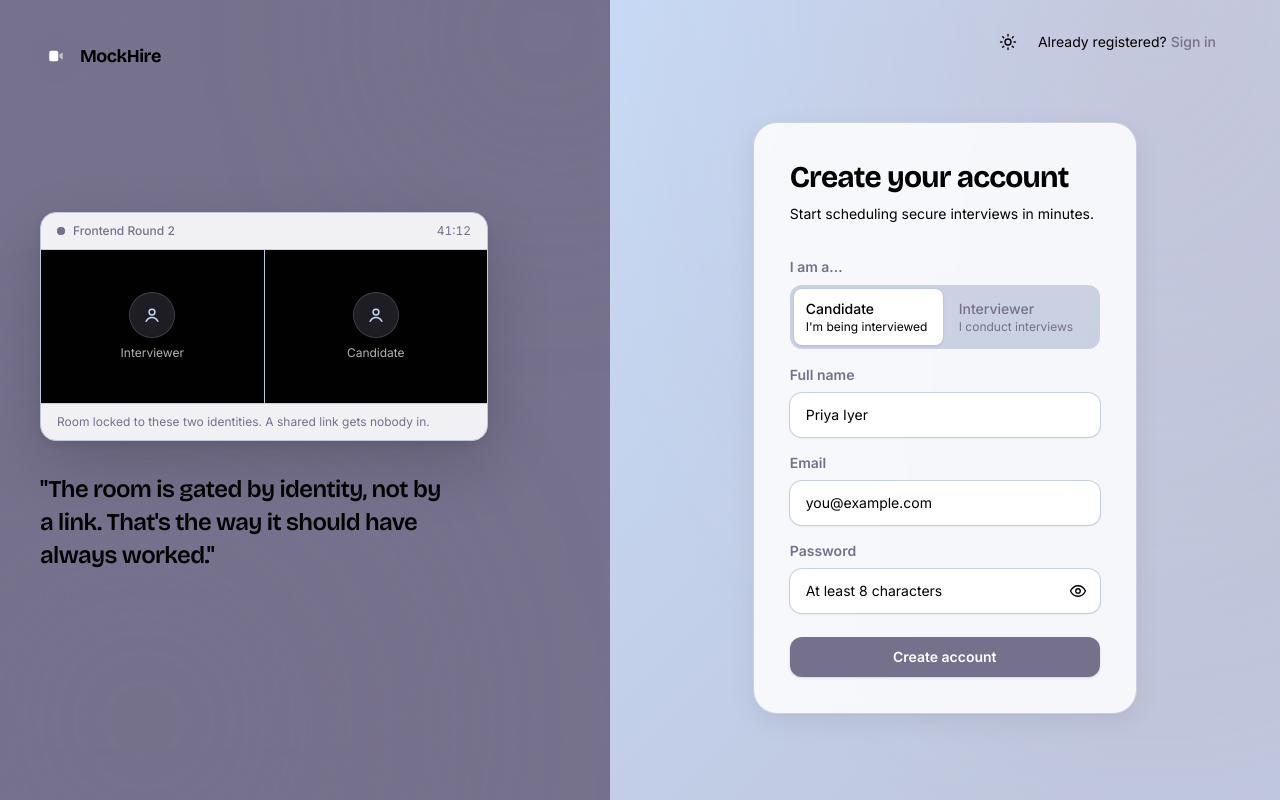
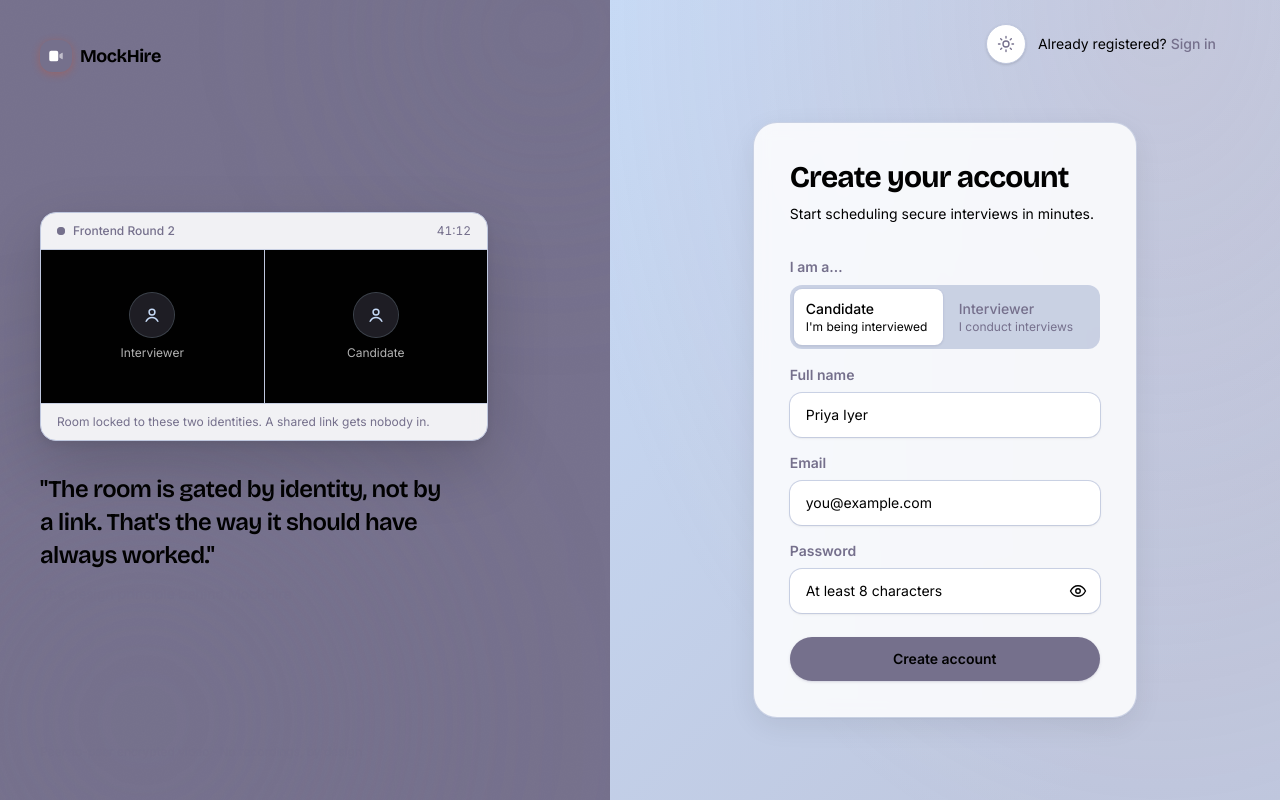
Before and after one commit to altafshaikh7/mockhire-video-interview-platform, a React (Vite) app in the folder client/: page /register in a window 1280 px wide. Built offline with nearby package versions, Linux system fonts and the light colour scheme; no server answers.

Commit message:
style: refine reusable UI components

```diff
--- a/client/src/components/ui.jsx
+++ b/client/src/components/ui.jsx
@@ -9,7 +9,7 @@ import { effectiveTheme, toggleTheme } from "../lib/theme";
 export function Logo({ dark = false }) {
   return (
     <Link to="/" className="flex items-center gap-2 select-none">
-      <span className="grid h-8 w-8 place-items-center rounded-lg bg-accent-600 shadow-[0_2px_8px_rgba(117,112,140,0.35)]">
+      <span className="grid h-8 w-8 place-items-center rounded-xl bg-accent-600 shadow-[0_2px_8px_rgba(240,68,11,0.28)]">
         <svg viewBox="0 0 24 24" className="h-4.5 w-4.5 fill-white" aria-hidden>
           <path d="M3 7.5A2.5 2.5 0 0 1 5.5 5h7A2.5 2.5 0 0 1 15 7.5v9a2.5 2.5 0 0 1-2.5 2.5h-7A2.5 2.5 0 0 1 3 16.5v-9Z" />
           <path d="M16.5 10.1l3.2-2.2a.8.8 0 0 1 1.3.66v6.88a.8.8 0 0 1-1.3.66l-3.2-2.2v-3.8Z" opacity=".55" />
@@ -30,11 +30,11 @@ export const Button = forwardRef(function Button(
 ) {
   const styles = {
     primary:
-      "bg-accent-600 text-white shadow-sm shadow-accent-700/20 hover:bg-accent-500 hover:text-ink-950 hover:shadow-md active:scale-[0.98] disabled:bg-ink-200 disabled:text-ink-400 disabled:shadow-none disabled:active:scale-100",
+      "bg-accent-600 text-ink-950 shadow-sm shadow-accent-700/20 hover:bg-accent-500 hover:shadow-md active:scale-[0.98] disabled:bg-ink-200 disabled:text-ink-400 disabled:shadow-none disabled:active:scale-100",
     secondary:
       "bg-surface text-ink-900 shadow-sm ring-1 ring-ink-200 hover:bg-ink-100 hover:shadow-md active:scale-[0.98] disabled:text-ink-400",
     danger:
-      "bg-bad-600 text-white shadow-sm hover:bg-bad-500 hover:text-ink-950 active:scale-[0.98] disabled:bg-ink-200",
+      "bg-bad-600 text-ink-950 shadow-sm hover:bg-bad-500 active:scale-[0.98] disabled:bg-ink-200",
     ghost: "text-ink-700 hover:bg-ink-100 disabled:text-ink-400",
     /* dark-register variants (landing, room) */
     light:
@@ -44,7 +44,7 @@ export const Button = forwardRef(function Button(
   return (
     <button
       ref={ref}
-      className={`inline-flex items-center justify-center gap-2 rounded-xl px-4 py-2.5 text-sm font-semibold transition-[background-color,color,transform,filter,box-shadow] duration-200 ease-[var(--ease-out-quart)] disabled:cursor-not-allowed ${styles[variant]} ${className}`}
+      className={`inline-flex items-center justify-center gap-2 rounded-full px-5 py-3 text-sm font-semibold transition-[background-color,color,transform,filter,box-shadow] duration-200 ease-[var(--ease-out-quart)] disabled:cursor-not-allowed ${styles[variant]} ${className}`}
       {...props}
     />
   );
@@ -158,7 +158,7 @@ export function ThemeToggle() {
       aria-label="Dark theme"
       aria-pressed={dark}
       title={dark ? "Switch to light" : "Switch to dark"}
-      className="grid h-9 w-9 place-items-center rounded-lg text-ink-500 transition-colors duration-150 hover:bg-ink-100 hover:text-ink-700 focus-visible:outline focus-visible:outline-2 focus-visible:outline-offset-2 focus-visible:outline-accent-600"
+      className="grid h-10 w-10 place-items-center rounded-full border border-ink-200 bg-surface text-ink-600 shadow-sm transition-colors duration-150 hover:border-ink-300 hover:bg-ink-100 hover:text-ink-900 focus-visible:outline focus-visible:outline-2 focus-visible:outline-offset-2 focus-visible:outline-accent-600"
     >
       {dark ? (
         <svg viewBox="0 0 24 24" className="h-4.5 w-4.5" fill="none" stroke="currentColor" strokeWidth="1.8" strokeLinecap="round" strokeLinejoin="round" aria-hidden>
```
